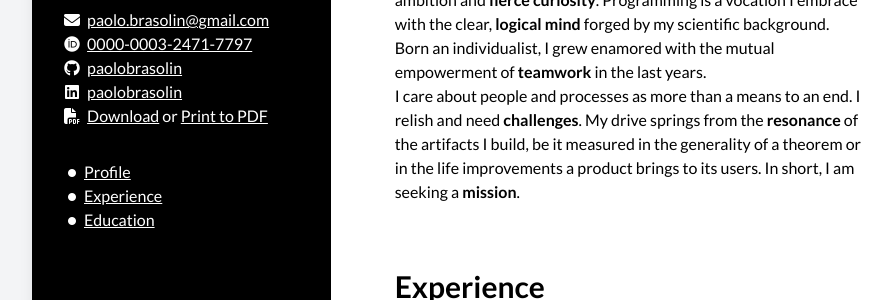
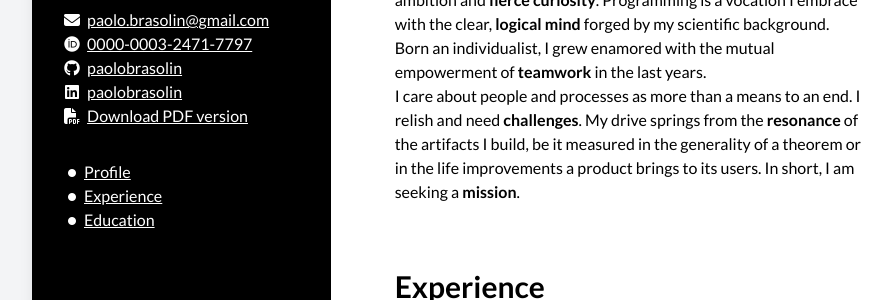
Before and after one commit to paolobrasolin/cv, a Jekyll site: the page built from index.html, in a window 1280 px wide and 900 px high. Shown: the part 184-484 px from the top of the window, without its empty margins (160-1056 px from the left). Built offline with Jekyll 4.4.1, drawn with Linux system fonts in a browser that asks for light colours; nearby versions of some CDN libraries.

Commit message:
Remove print link

```diff
--- a/index.html
+++ b/index.html
@@ -14,11 +14,11 @@ layout: default
         </li>
         {% endfor %}
         <li class="print:hidden">
-            <i aria-hidden="true" class="fas fa-file-pdf" title="Get PDF"></i>
-            <span class="sr-only">Get PDF:</span>
-            <a download href="https://github.com/paolobrasolin/cv/raw/main/assets/paolo-brasolin-cv.pdf">Download</a>
-            or
-            <a href="#" onClick="window.print();return false;">Print to PDF</a>
+            <i aria-hidden="true" class="fas fa-file-pdf" title="PDF"></i>
+            <span class="sr-only">PDF:</span>
+            <a download href="https://github.com/paolobrasolin/cv/raw/main/assets/paolo-brasolin-cv.pdf">
+                Download PDF version
+            </a>
         </li>
     </ul>
 
```
